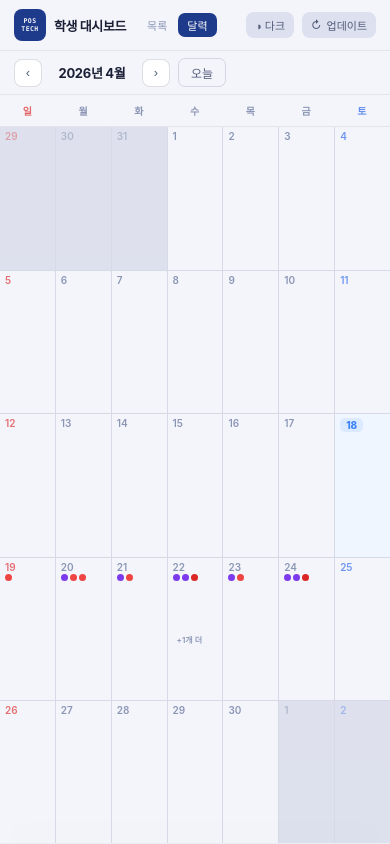
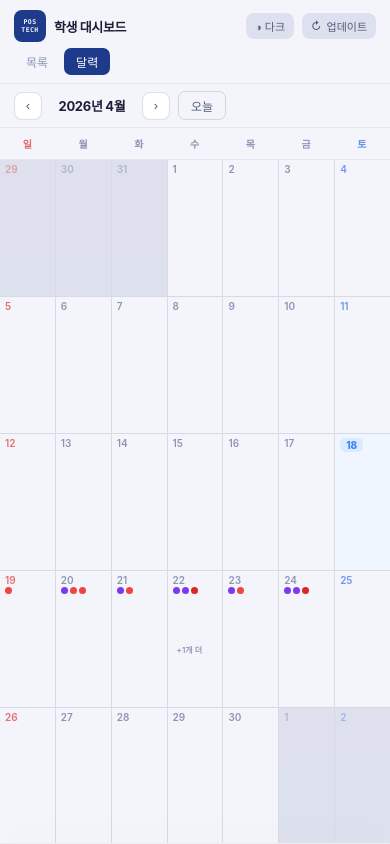
Before and after one commit to kimking73/postech-dashboard, a plain HTML site: page calendar.html in a window 390 px wide. Drawn offline with Linux system fonts and the light colour scheme; no server answers; a web font is replaced by a local one.

Commit message:
Fix mobile header layout in calendar

```diff
--- a/calendar.html
+++ b/calendar.html
@@ -424,20 +424,29 @@
 
   /* ══ Mobile ══ */
   @media (max-width: 640px) {
-    /* Header */
+    /* Header — 2줄 레이아웃:
+       1줄: 로고 + 타이틀 + (spacer) + 테마버튼 + 업데이트버튼
+       2줄: 네비탭 */
     .header {
-      padding: 0 14px;
+      padding: 10px 14px 8px;
       height: auto;
-      min-height: 50px;
       flex-wrap: wrap;
-      padding-top: 9px;
-      padding-bottom: 9px;
-      gap: 8px;
+      align-content: flex-start;
+      gap: 0;
+      row-gap: 6px;
+      column-gap: 8px;
     }
-    .header-title { font-size: 13px; }
-    .nav-tab { padding: 4px 9px; font-size: 11px; }
-    #theme-btn { padding: 5px 9px; font-size: 11px; }
-    .update-area { gap: 6px; }
+    .logo { flex-shrink: 0; }
+    .header-title { font-size: 13px; flex: 1; min-width: 0; }
+    .nav-tabs {
+      order: 10;
+      width: 100%;
+      margin-left: 0;
+      gap: 4px;
+    }
+    .header-spacer { display: none; }
+    #theme-btn { padding: 5px 9px; font-size: 11px; flex-shrink: 0; }
+    .update-area { gap: 5px; flex-shrink: 0; }
     .last-updated { display: none; }
     .update-btn { padding: 5px 9px; font-size: 11px; }
 
@@ -447,7 +456,7 @@
     .nav-arrow { width: 28px; height: 28px; font-size: 13px; }
     .legend { display: none; }
 
-    /* Calendar cells — dots only on mobile */
+    /* Calendar cells — 컬러 점으로 표시 */
     .cal-cell { padding: 4px 5px; gap: 2px; }
     .cell-date { font-size: 10px; }
     .event-chips { flex-direction: row; flex-wrap: wrap; gap: 2px; }
@@ -467,7 +476,7 @@
     .chip.cat-공모전.type-deadline { background: var(--c-con); }
     .more-chips { font-size: 8px; line-height: 8px; }
 
-    /* Side panel → bottom sheet */
+    /* Side panel → 하단 시트 */
     .side-panel {
       position: fixed;
       bottom: 0; left: 0; right: 0;
@@ -487,19 +496,18 @@
     }
     .panel-backdrop.show { display: block; }
 
-    /* Bottom sheet handle */
-    .panel-header::before {
+    /* 하단 시트 핸들 바 */
+    .side-panel::before {
       content: '';
       display: block;
       width: 36px; height: 4px;
       background: var(--wire-em);
       border-radius: 2px;
-      margin: 0 auto 12px;
+      margin: 10px auto 0;
+      flex-shrink: 0;
     }
-    .panel-header { flex-direction: column; align-items: stretch; }
-    .panel-header > div, .panel-header > button {
-      display: flex; align-items: center; justify-content: space-between;
-    }
+    .panel-header { padding: 8px 16px 12px; }
+    .panel-events { padding: 10px 12px; }
   }
 </style>
 </head>
```
